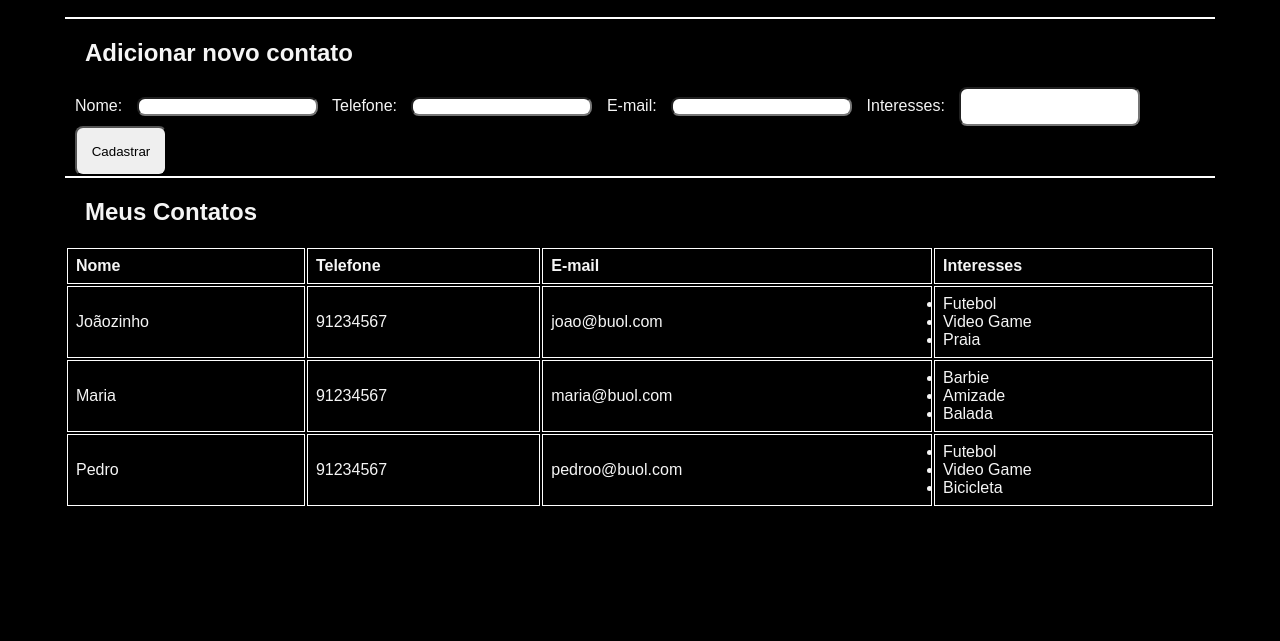
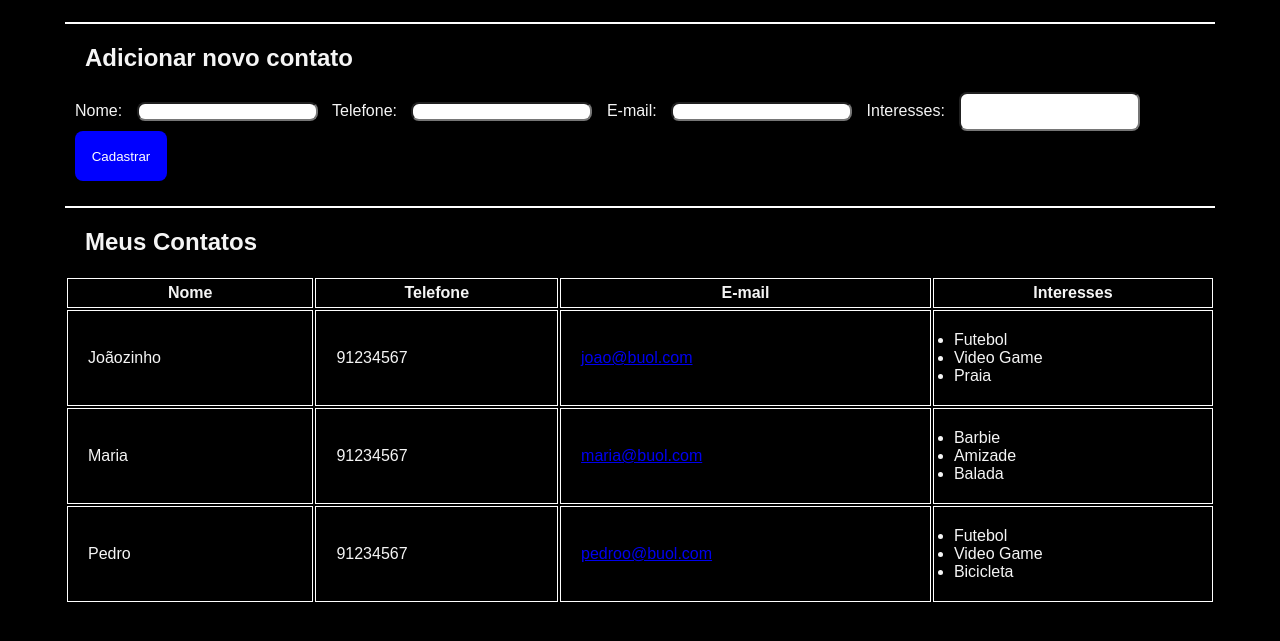
Before and after one commit to nayarakarinearaujo/CursoFastFront-End, a plain HTML site: page Exercicio/exercicio.html in a window 1280 px wide. Shown: the part 205-846 px from the top of the page. Before the commit the page ends 800 px from the top, so only its background shows below. Drawn offline with Linux system fonts and the light colour scheme.

Commit message:
Exercicio CSS

```diff
--- a/Exercicio/exercicio.html
+++ b/Exercicio/exercicio.html
@@ -53,7 +53,7 @@
                         <tr>
                             <td>Joãozinho</td>
                             <td>91234567</td>
-                            <td>joao@buol.com</td>
+                            <td><a href="joao@buol.com">joao@buol.com</a></td>
                             <td>
                                 <ul>
                                     <li>Futebol</li>
@@ -66,7 +66,10 @@
                         <tr>
                             <td>Maria</td>
                             <td>91234567</td>
-                            <td>maria@buol.com</td>
+                            <td>
+                                <a href="maria@buol.com">maria@buol.com
+                            </td>
+                            </a>
                             <td>
                                 <ul>
                                     <li>Barbie</li>
@@ -79,7 +82,7 @@
                         <tr>
                             <td>Pedro</td>
                             <td>91234567</td>
-                            <td>pedroo@buol.com</td>
+                            <td><a href="pedroo@buol.com">pedroo@buol.com</a></td>
                             <td>
                                 <ul>
                                     <li>Futebol</li>
--- a/Exercicio/style.css
+++ b/Exercicio/style.css
@@ -25,7 +25,7 @@ hr {
   height: 2px;
   background-color: #fff;
   width: 100%;
-
+  margin-top: 25px;
 }
 
 h2 {
@@ -55,6 +55,9 @@ input[type="button"] {
     width: 8%;
     height: 50px;
     border-radius: 8px;
+    background: blue;
+    color: #fff;
+    border: none;
 }
 
 table {
@@ -64,6 +67,11 @@ table {
 th,
 td {
   border: 1px solid #fff;
-  padding: 8px;
+  padding: 20px;
   text-align: left;
 }
+
+th {
+    text-align: center;
+    padding: 5px;
+}
```
